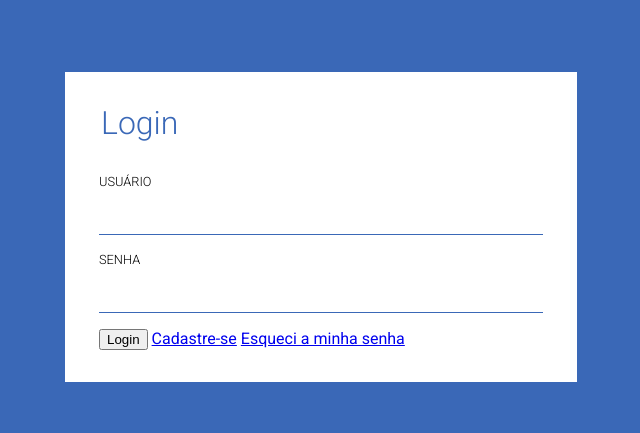
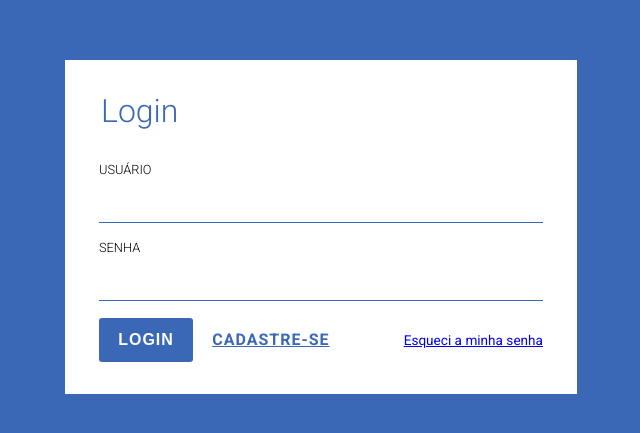
Before and after one commit to jeansillva/FormLoginCadastro, a plain HTML site: page index.html in a window 1280 px wide. Shown: the part 173-606 px from the top of the page, without its empty margins (319-959 px from the left). Drawn offline with Linux system fonts and the light colour scheme.

Commit message:
Estilização dos botões

```diff
--- a/index.html
+++ b/index.html
@@ -25,9 +25,9 @@
             <input type="password" id="password" name="password" required class="form__input">
 
             <div class="form__action">
-                <input type="submit" value="Login" class="btn" >
-                <a href="cadastro.html" class="btn">Cadastre-se</a>
-                <a href="#">Esqueci a minha senha</a>
+                <input type="submit" value="Login" class="btn btn-primary" >
+                <a href="cadastro.html" class="btn btn-secondary">Cadastre-se</a>
+                <a href="#" class="form__action__aside">Esqueci a minha senha</a>
             </div>
         </fieldset>
 
--- a/style/estilo.css
+++ b/style/estilo.css
@@ -55,3 +55,35 @@ body{
     outline: 2px solid var(--login-primary-color);
     padding-left: .3rem;
 }
+
+.btn{
+    text-transform: uppercase;
+    font-size: 1rem;
+    border-radius: 3px;
+    border: none;
+    outline: none;
+    padding: .8rem 1.2rem;
+    font-weight: 600;
+    letter-spacing: 1px;
+}
+
+.btn-primary{
+    background-color: var(--login-primary-color);
+    color: white;
+}
+
+.btn-secondary{
+    color: var(--login-primary-color);
+}
+
+.form__action{
+    display: flex;
+    align-items: center;
+    flex-wrap: wrap;
+}
+
+.form__action__aside{
+    font-size: .85rem;
+    flex-grow: 1;
+    text-align: right;
+}
```
